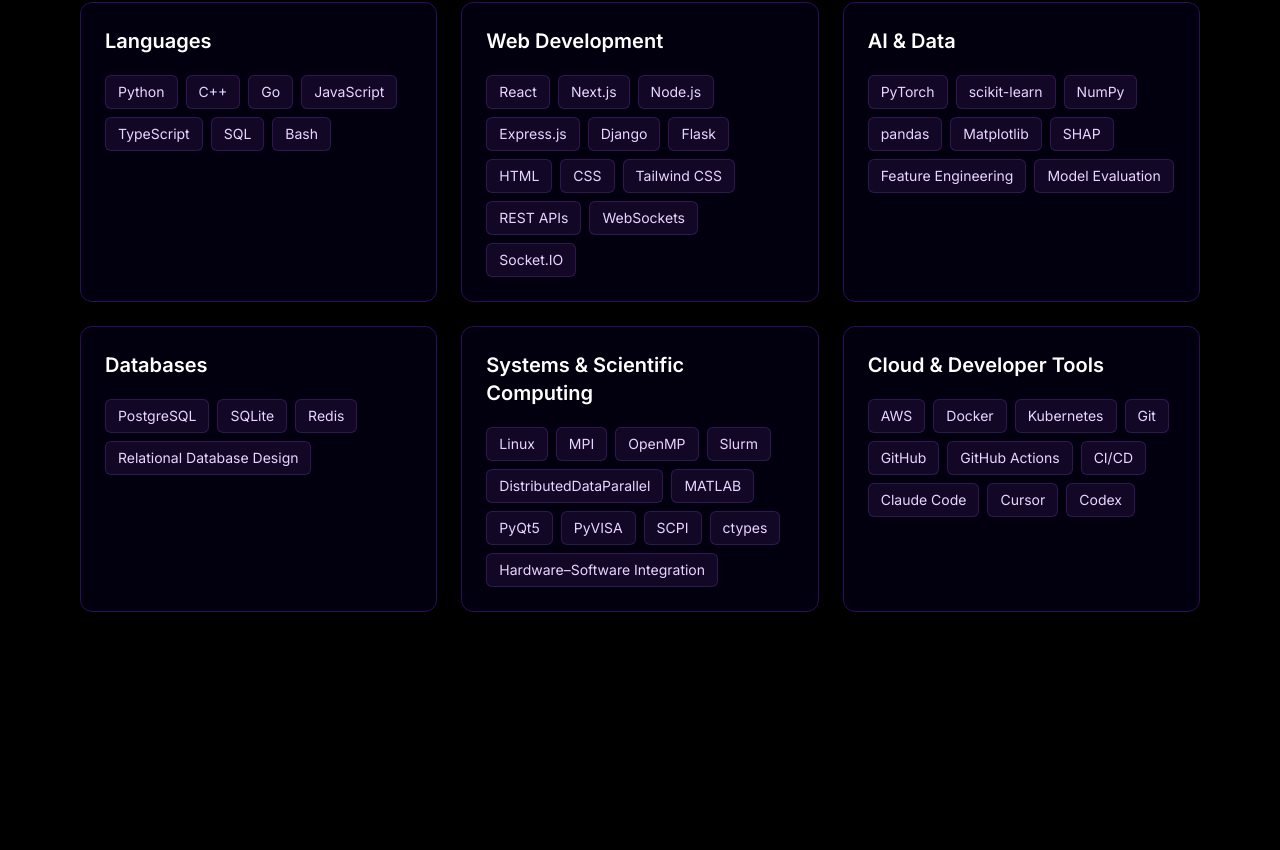
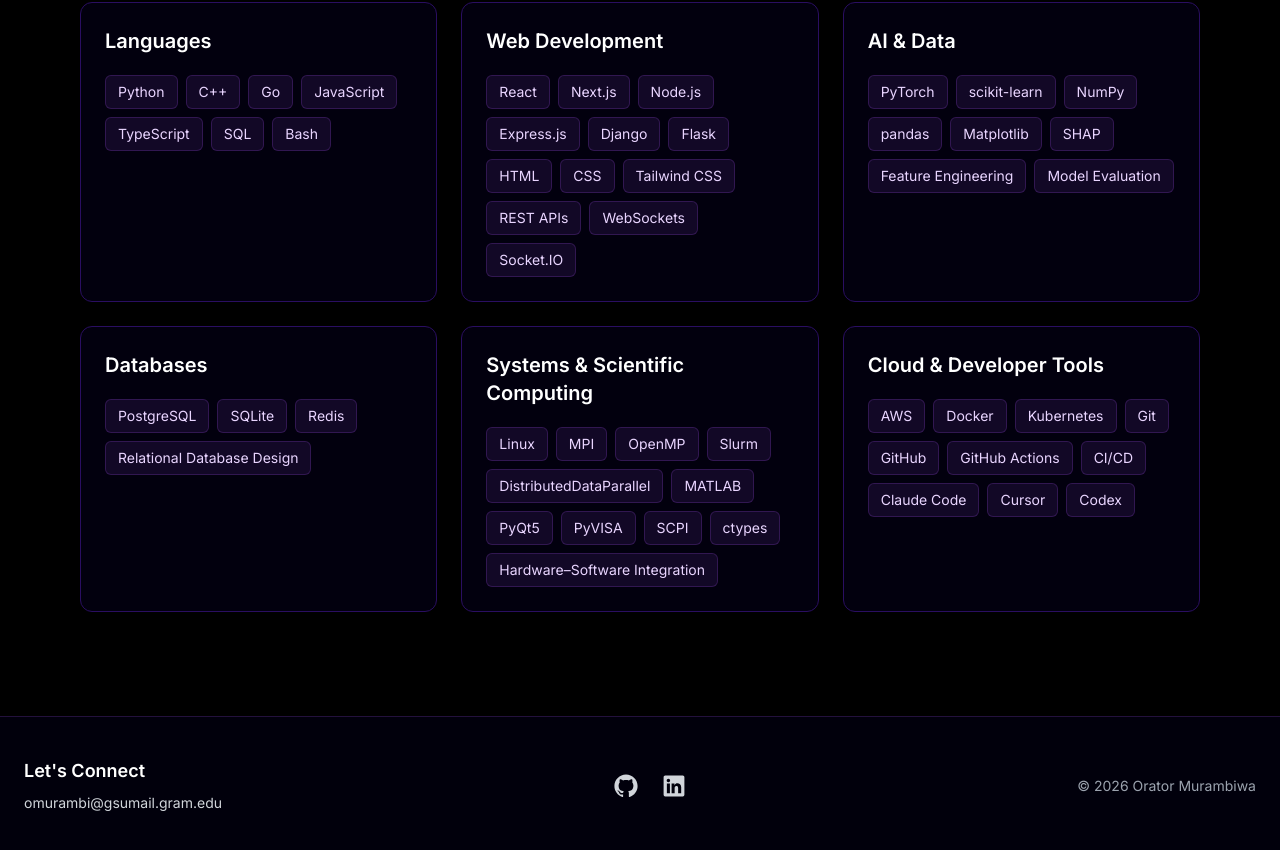
Before and after one commit to OratorMurambiwa/portfoliowebsite, a Next.js app: page / in a window 1280 px wide. Shown: the part 5818-6668 px from the top of the page. Before the commit the page ends 6494 px from the top, so only its background shows below. Built offline with nearby package versions, Linux system fonts and the light colour scheme.

Commit message:
Add contact footer with email and social links

```diff
--- a/app/layout.tsx
+++ b/app/layout.tsx
@@ -26,6 +26,7 @@
         <StarsCanvas />
         <Navbar />
         {children}
+        <Footer />
 
       </body>
 
--- a/components/main/Footer.tsx
+++ b/components/main/Footer.tsx
@@ -1,72 +1,53 @@
-import React from "react";
-import {
-  RxDiscordLogo,
-  RxGithubLogo,
-  RxInstagramLogo,
-  RxTwitterLogo,
-  RxLinkedinLogo,
-} from "react-icons/rx";
-
-import { FaYoutube } from "react-icons/fa";
+import { RxGithubLogo, RxLinkedinLogo } from "react-icons/rx";
 
 const Footer = () => {
   return (
-    <div className="w-full h-full bg-transparent text-gray-200 shadow-lg p-[15px] ">
-        <div className="w-full flex flex-col items-center justify-center m-auto">
-            <div className="w-full h-full flex flex-row items-center justify-around flex-wrap">
+    <footer
+      id="contact"
+      className="relative z-10 mt-10 border-t border-purple-500/20 bg-[#030014]/60 px-6 py-10"
+    >
+      <div className="mx-auto flex max-w-7xl flex-col items-center justify-between gap-6 text-center md:flex-row md:text-left">
+        <div>
+          <p className="text-lg font-semibold text-white">
+            Let&apos;s Connect
+          </p>
 
+          <a
+            href="mailto:omurambi@gsumail.gram.edu"
+            className="mt-2 inline-block rounded text-sm text-gray-300 transition-colors hover:text-purple-300 focus-visible:outline focus-visible:outline-2 focus-visible:outline-offset-4 focus-visible:outline-cyan-400"
+          >
+            omurambi@gsumail.gram.edu
+          </a>
+        </div>
 
-                <div className="min-w-[200px] h-auto flex flex-col items-center justify-start">
-                    <div className="font-bold text-[16px]">Community</div>
-                    <p className="flex flex-row items-center my-[15px] cursor-pointer">
-                        <FaYoutube />
-                        <span className="text-[15px] ml-[6px]">Youtube</span>
-                    </p>
-                    <p className="flex flex-row items-center my-[15px] cursor-pointer">
-                        <RxGithubLogo />
-                        <span className="text-[15px] ml-[6px]">Github</span>
-                    </p>
-                    <p className="flex flex-row items-center my-[15px] cursor-pointer">
-                        <RxDiscordLogo />
-                        <span className="text-[15px] ml-[6px]">Discord</span>
-                    </p>
-                </div>
-                <div className="min-w-[200px] h-auto flex flex-col items-center justify-start">
-                    <div className="font-bold text-[16px]">Social Media</div>
-                    <p className="flex flex-row items-center my-[15px] cursor-pointer">
-                        <FaYoutube />
-                        <span className="text-[15px] ml-[6px]">Instagram</span>
-                    </p>
-                    <p className="flex flex-row items-center my-[15px] cursor-pointer">
-                        <RxGithubLogo />
-                        <span className="text-[15px] ml-[6px]">Twitter</span>
-                    </p>
-                    <p className="flex flex-row items-center my-[15px] cursor-pointer">
-                        <RxDiscordLogo />
-                        <span className="text-[15px] ml-[6px]">Linkedin</span>
-                    </p>
-                </div>
-                <div className="min-w-[200px] h-auto flex flex-col items-center justify-start">
-                    <div className="font-bold text-[16px]">About</div>
-                   <p className="flex flex-row items-center my-[15px] cursor-pointer">
+        <div className="flex items-center gap-6">
+          <a
+            href="https://github.com/OratorMurambiwa"
+            target="_blank"
+            rel="noopener noreferrer"
+            aria-label="GitHub profile (opens in a new tab)"
+            className="rounded text-gray-300 transition-colors hover:text-white focus-visible:outline focus-visible:outline-2 focus-visible:outline-offset-4 focus-visible:outline-cyan-400"
+          >
+            <RxGithubLogo aria-hidden="true" className="h-6 w-6" />
+          </a>
 
-                        <span className="text-[15px] ml-[6px]">Become Sponsor</span>
-                    </p>
-                    <p className="flex flex-row items-center my-[15px] cursor-pointer">
+          <a
+            href="https://www.linkedin.com/in/oratormurambiwa/"
+            target="_blank"
+            rel="noopener noreferrer"
+            aria-label="LinkedIn profile (opens in a new tab)"
+            className="rounded text-gray-300 transition-colors hover:text-white focus-visible:outline focus-visible:outline-2 focus-visible:outline-offset-4 focus-visible:outline-cyan-400"
+          >
+            <RxLinkedinLogo aria-hidden="true" className="h-6 w-6" />
+          </a>
+        </div>
 
-                        <span className="text-[15px] ml-[6px]">Learning about me</span>
-                    </p>
-                    <p className="flex flex-row items-center my-[15px] cursor-pointer">
+        <p className="text-sm text-gray-400">
+          © {new Date().getFullYear()} Orator Murambiwa
+        </p>
+      </div>
+    </footer>
+  );
+};
 
-                        <span className="text-[15px] ml-[6px]">murambiwaorator@gmail.com</span>
-                    </p>
-                </div>
-            </div>
-
-
-        </div>
-    </div>
-  )
-}
-
-export default Footer
+export default Footer;
```
